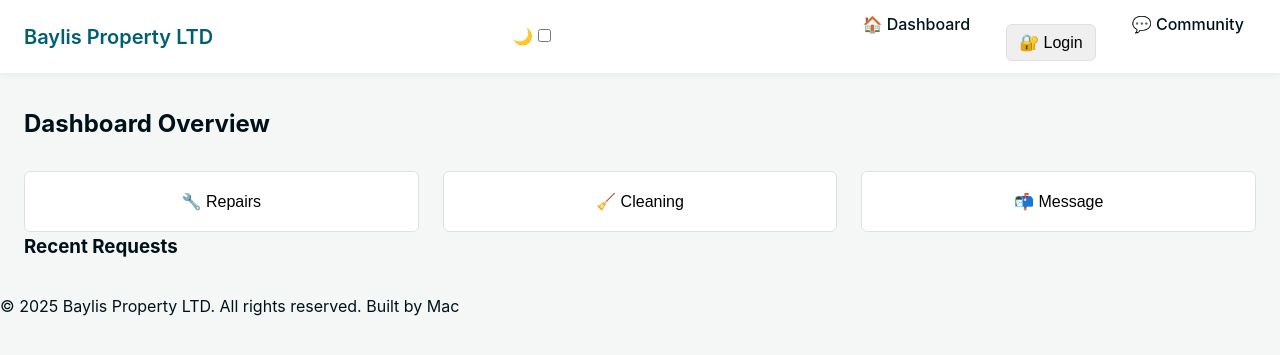
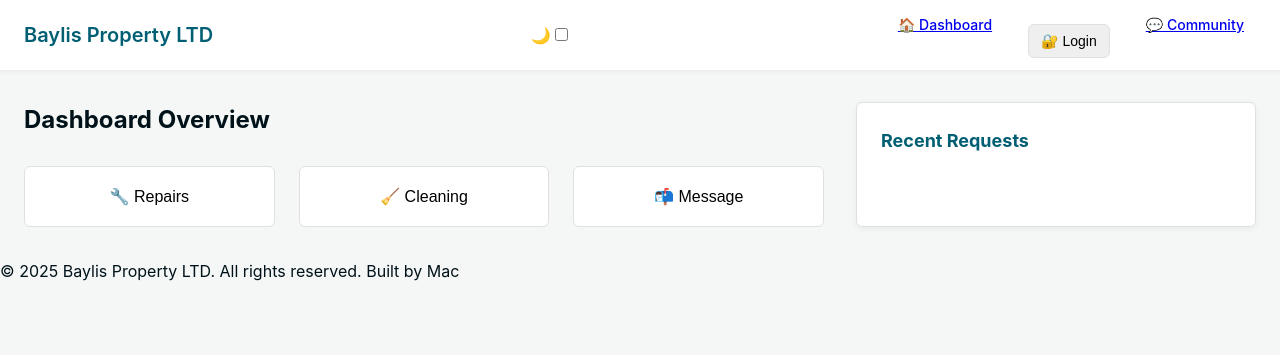
Before and after one commit to McauleeMaddison/Baylis-Property-LTD, a PHP site: page / in a window 1280 px wide. Shown: the top 355 px of the page. Run offline with PHP 8.4, Linux system fonts and the light colour scheme; some libraries are stand-ins or nearby versions.

Commit message:
Update style.css

```diff
--- a/css/style.css
+++ b/css/style.css
@@ -2,12 +2,21 @@
    Variables & Base
    ===================== */
 :root {
+  --fs-xs: 0.75rem;
+  --fs-sm: 0.875rem;
+  --fs-base: 1rem;
+  --fs-lg: 1.125rem;
+  --fs-xl: 1.25rem;
+  --fs-2xl: 1.5rem;
+  --lh-tight: 1.2;
+  --lh-base: 1.5;
+
   --color-bg: #f4f7f6;
   --color-surface: #ffffff;
   --color-primary: #005f73;
   --color-primary-hover: #0a7c8c;
   --color-secondary: #0a9396;
-  --color-accent: #94d2bd;
+  --color-accent: #e0fbfc;
   --color-text: #001219;
   --color-text-light: #52616b;
   --color-border: #e0e0e0;
@@ -18,25 +27,17 @@
   --font-sans: "Inter", sans-serif;
 }
 
-* {
-  margin: 0;
-  padding: 0;
-  box-sizing: border-box;
-}
+* { margin: 0; padding: 0; box-sizing: border-box; }
 body {
   font-family: var(--font-sans);
-  font-size: 16px;
+  font-size: var(--fs-base);
+  line-height: var(--lh-base);
   background: var(--color-bg);
   color: var(--color-text);
-  line-height: 1.6;
   transition: background var(--transition), color var(--transition);
 }
-a { text-decoration: none; color: inherit; }
-button { cursor: pointer; }
 
-/* =====================
-   Utility Classes
-   ===================== */
+/* Utility */
 .hide { display: none !important; }
 .flex { display: flex; }
 .items-center { align-items: center; }
@@ -46,9 +47,7 @@ button { cursor: pointer; }
 .rounded { border-radius: var(--radius); }
 .shadow-sm { box-shadow: 0 1px 3px var(--color-shadow); }
 
-/* =====================
-   Header / Navbar
-   ===================== */
+/* Navbar */
 .navbar {
   background: var(--color-surface);
   padding: 0.75rem 1.5rem;
@@ -57,41 +56,19 @@ button { cursor: pointer; }
   z-index: 1000;
   box-shadow: 0 2px 5px var(--color-shadow);
 }
-.nav-container {
-  display: flex;
-  align-items: center;
-  justify-content: space-between;
-}
-.logo {
-  font-size: 1.25rem;
-  font-weight: 600;
-  color: var(--color-primary);
-}
-.nav-links {
-  list-style: none;
-  display: flex;
-  gap: 1.5rem;
-}
-.nav-links li a,
-.dropdown-toggle {
+.nav-container { display: flex; align-items: center; justify-content: space-between; }
+.logo { font-size: var(--fs-xl); font-weight: 600; color: var(--color-primary); }
+.hamburger { background: none; border: none; font-size: 1.5rem; display: none; }
+.nav-links { list-style: none; display: flex; gap: 1.5rem; }
+.nav-links li a, .dropdown-toggle {
+  font-size: var(--fs-sm);
   font-weight: 500;
   padding: 0.5rem 0.75rem;
   border-radius: var(--radius);
   transition: background var(--transition);
 }
-.nav-links li a:hover,
-.dropdown-toggle:hover {
-  background: var(--color-light);
-}
-.hamburger {
-  background: none;
-  border: none;
-  font-size: 1.5rem;
-  display: none;
-}
-.dropdown {
-  position: relative;
-}
+.nav-links li a:hover, .dropdown-toggle:hover { background: var(--color-accent); }
+.dropdown { position: relative; }
 .dropdown-menu {
   position: absolute;
   top: 2.5rem;
@@ -103,44 +80,22 @@ button { cursor: pointer; }
   display: none;
   min-width: 160px;
 }
-.dropdown-menu.show {
-  display: block;
-}
-.dropdown-menu li a {
-  display: block;
-  padding: 0.5rem 1rem;
-  white-space: nowrap;
-}
+.dropdown-menu.show { display: block; }
+.dropdown-menu li a { display: block; padding: 0.5rem 1rem; white-space: nowrap; }
 
-/* =====================
-   Dark Mode
-   ===================== */
+/* Dark Mode */
 body.dark {
   background: #121212;
   color: #e0e0e0;
 }
-body.dark .navbar {
-  background: #1e1e1e;
-  box-shadow: 0 2px 5px rgba(0,0,0,0.7);
-}
-body.dark .surface {
-  background: #1f1f1f;
-}
+body.dark .navbar { background: #1e1e1e; box-shadow: 0 2px 5px rgba(0,0,0,0.7); }
 
-/* =====================
-   SPA Sections
-   ===================== */
-.spa-section {
-  display: none;
-  padding: 2rem 1.5rem;
-}
-.spa-section.active {
-  display: block;
-}
+/* SPA Sections */
+.spa-section { display: none; padding: 2rem 1.5rem; }
+.spa-section.active { display: block; }
 
-/* =====================
-   Dashboard Cards
-   ===================== */
+/* Dashboard */
+.dashboard-container { display: grid; grid-template-columns: 2fr 1fr; gap: 2rem; }
 .dashboard-grid {
   display: grid;
   grid-template-columns: repeat(auto-fit, minmax(140px, 1fr));
@@ -157,18 +112,35 @@ body.dark .surface {
   transition: transform var(--transition), box-shadow var(--transition);
 }
 .dashboard-card:hover {
-  transform: translateY(-4px);
-  box-shadow: 0 4px 8px var(--color-shadow);
+  transform: translateY(-6px) scale(1.02);
+  box-shadow: 0 6px 12px var(--color-shadow);
 }
 
-/* =====================
-   Forms & Modals
-   ===================== */
+.recent-requests {
+  background: var(--color-surface);
+  border: 1px solid var(--color-border);
+  border-radius: var(--radius);
+  box-shadow: 0 2px 6px var(--color-shadow);
+  padding: 1.5rem;
+}
+.recent-requests h3 { font-size: var(--fs-lg); margin-bottom: 1rem; color: var(--color-primary); }
+.request-item {
+  display: flex;
+  justify-content: space-between;
+  align-items: flex-start;
+  padding: 0.75rem 0;
+  border-bottom: 1px solid var(--color-border);
+  transition: background var(--transition);
+}
+.request-item:last-child { border-bottom: none; }
+.request-item:hover { background: var(--color-accent); }
+.request-item__info { font-size: var(--fs-sm); color: var(--color-text-light); }
+.request-item__time { font-size: var(--fs-xs); color: var(--color-text-light); }
+
+/* Forms & Modals */
 .form-wrapper {
   position: fixed;
-  top: 50%;
-  left: 50%;
-  transform: translate(-50%, -50%);
+  top: 50%; left: 50%; transform: translate(-50%, -45%);
   background: var(--color-surface);
   box-shadow: 0 4px 10px var(--color-shadow);
   border-radius: var(--radius);
@@ -176,103 +148,54 @@ body.dark .surface {
   padding: 1.5rem;
   display: none;
   z-index: 1100;
+  opacity: 0;
+  transition: opacity var(--transition), transform var(--transition);
 }
-.form-wrapper.active {
-  display: block;
+.form-wrapper.active { display: block; opacity: 1; transform: translate(-50%, -50%); }
+.form-header { display: flex; justify-content: space-between; align-items: center; }
+.form-header h3 { font-size: var(--fs-lg); font-weight: 600; }
+.close-btn { background: none; border: none; font-size: 1.25rem; }
+.task-form input, .task-form textarea, .login-box input, .login-box select, button {
+  width: 100%; margin-top: 0.75rem; padding: 0.75rem;
+  border: 1px solid var(--color-border); border-radius: var(--radius);
+  font-size: var(--fs-base);
 }
-.form-header {
-  display: flex;
-  justify-content: space-between;
-  align-items: center;
-}
-.form-header h3 {
-  font-size: 1.125rem;
-  font-weight: 600;
-}
-.close-btn {
-  background: none;
-  border: none;
-  font-size: 1.25rem;
-}
-.task-form input,
-.task-form textarea,
-.login-box input,
-.login-box select,
-button {
-  width: 100%;
-  margin-top: 0.75rem;
-  padding: 0.75rem;
-  border: 1px solid var(--color-border);
-  border-radius: var(--radius);
-  font-size: 1rem;
-}
-.task-form textarea {
-  resize: vertical;
-  min-height: 100px;
-}
+.task-form textarea { resize: vertical; min-height: 100px; }
 button[type="submit"] {
-  background: var(--color-primary);
-  color: #fff;
-  border: none;
-  margin-top: 1rem;
+  background: var(--color-primary); color: #fff; border: none; margin-top: 1rem;
   transition: background var(--transition);
 }
-button[type="submit"]:hover {
-  background: var(--color-primary-hover);
-}
+button[type="submit"]:hover { background: var(--color-primary-hover); }
 
-/* =====================
-   Login/Register Boxes
-   ===================== */
+/* Login/Register */
 .login-box {
   background: var(--color-surface);
-  max-width: 360px;
-  margin: 3rem auto;
-  padding: 2rem;
-  border-radius: var(--radius);
-  box-shadow: 0 4px 10px var(--color-shadow);
+  max-width: 360px; margin: 3rem auto; padding: 2rem;
+  border-radius: var(--radius); box-shadow: 0 4px 10px var(--color-shadow);
 }
-.login-box h3 {
-  margin-bottom: 1rem;
-  font-size: 1.25rem;
-  color: var(--color-primary);
+.login-box h3 { margin-bottom: 1rem; font-size: var(--fs-xl); color: var(--color-primary); }
+
+/* Community Feed */
+.post-form {
+  max-width: 600px; margin: 2rem auto;
+  background: var(--color-surface); padding: 1.5rem;
+  border-radius: var(--radius); box-shadow: 0 4px 10px var(--color-shadow);
 }
+.post-feed { list-style: none; max-width: 600px; margin: 0 auto 2rem; }
+.post-feed li {
+  background: var(--color-surface); padding: 1rem;
+  border: 1px solid var(--color-border); border-radius: var(--radius);
+  margin-bottom: 1rem; box-shadow: 0 2px 5px var(--color-shadow);
+}
+.post-feed li img { max-width: 100%; margin-top: 0.75rem; border-radius: var(--radius); }
 
-/* =====================
-   Community Feed
-   ===================== */
-.post-form {
-  max-width: 600px;
-  margin: 2rem auto;
-  background: var(--color-surface);
-  padding: 1.5rem;
-  border-radius: var(--radius);
-  box-shadow: 0 4px 10px var(--color-shadow);
-}
-.post-feed {
-  list-style: none;
-  max-width: 600px;
-  margin: 0 auto 2rem;
-}
-.post-feed li {
-  background: var(--color-surface);
-  padding: 1rem;
-  border: 1px solid var(--color-border);
-  border-radius: var(--radius);
-  margin-bottom: 1rem;
-  box-shadow: 0 2px 5px var(--color-shadow);
-}
-.post-feed li img {
-  max-width: 100%;
-  margin-top: 0.75rem;
-  border-radius: var(--radius);
-}
-
-/* =====================
-   Responsive
-   ===================== */
+/* Responsive */
 @media (max-width: 768px) {
-  .nav-links { display: none; flex-direction: column; background: var(--color-surface); position: absolute; top: 60px; right: 0; width: 200px; padding: 1rem; box-shadow: 0 4px 10px var(--color-shadow); }
+  .nav-links { display: none; flex-direction: column; background: var(--color-surface);
+    position: absolute; top: 60px; right: 0; width: 200px;
+    padding: 1rem; box-shadow: 0 4px 10px var(--color-shadow);
+  }
   .nav-links.active { display: flex; }
   .hamburger { display: block; }
+  .dashboard-container { grid-template-columns: 1fr; }
 }
```
